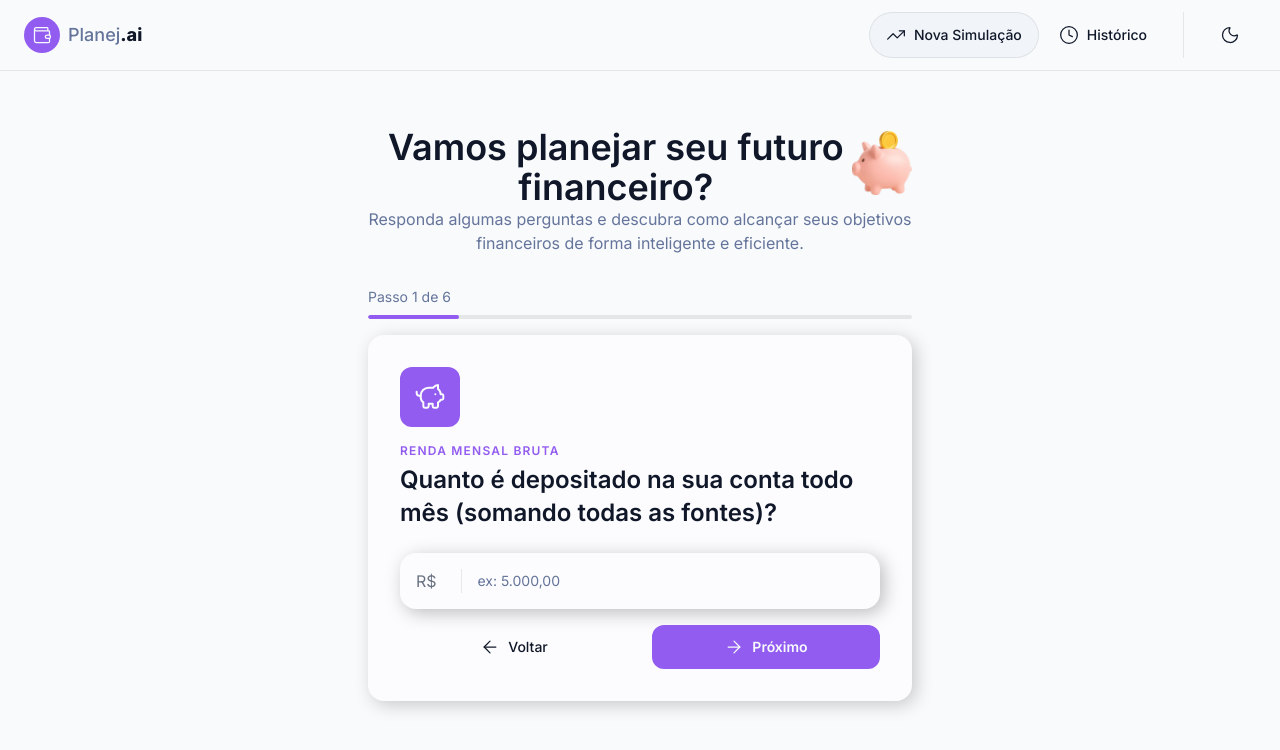
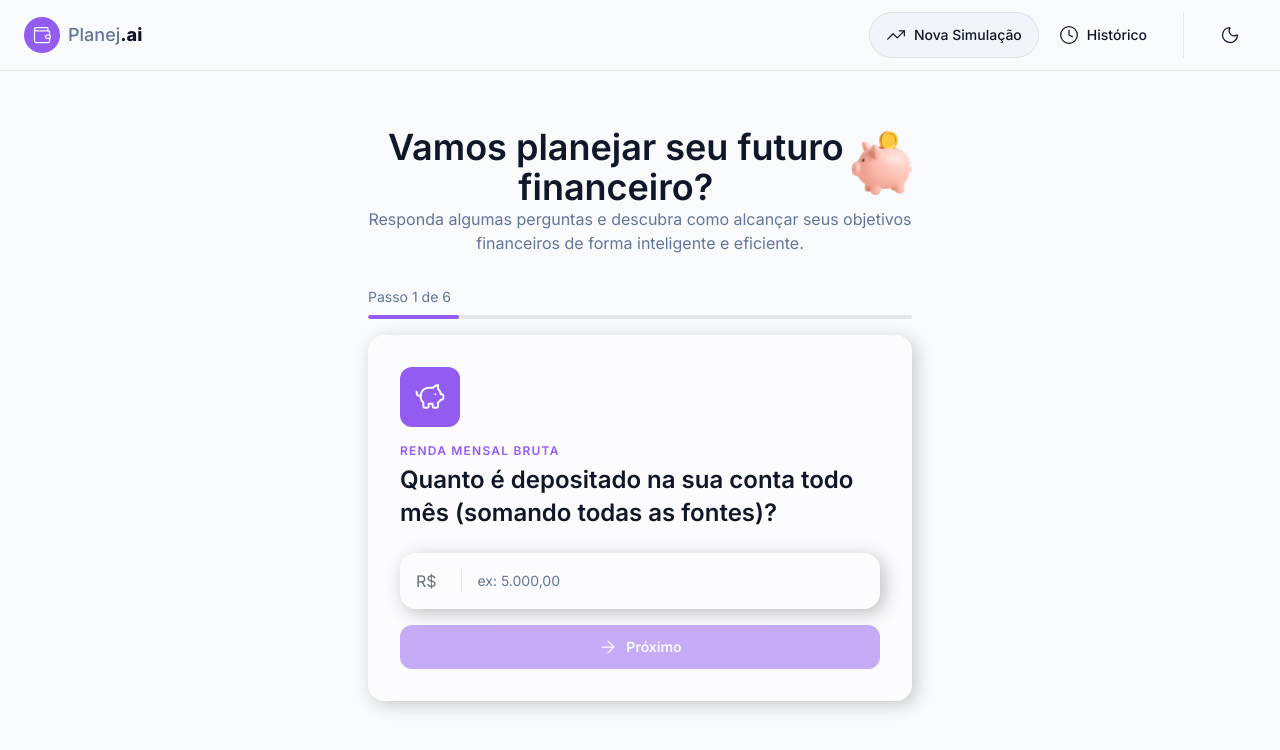
Before and after one commit to tjbarbosadev/react-gen-ai, a React (Vite) app: page / in a window 1280 px wide. Shown: the top 750 px of the page. Built offline with nearby package versions, Linux system fonts and the light colour scheme.

Commit message:
feat: navigation cards

```diff
--- a/src/components/features/Simulation/Form.tsx
+++ b/src/components/features/Simulation/Form.tsx
@@ -1,15 +1,38 @@
+import { useState } from 'react';
+
 import { simulationFormSteps } from '@/data/simulation';
 
 import FormStep from './FormStep';
 import StepProgress from './Progress';
 
 export default function SimulationForm() {
-  const currentStep = simulationFormSteps[0];
+  const [currentStepIndex, setCurrentStepIndex] = useState(0);
+  const totalSteps = simulationFormSteps.length;
+  const currentStep = simulationFormSteps[currentStepIndex];
+
+  const handleNextStep = () => {
+    if (currentStepIndex >= totalSteps - 1) return;
+    setCurrentStepIndex((prevIndex) => prevIndex + 1);
+  };
+
+  const handlePreviousStep = () => {
+    if (currentStepIndex === 0) return;
+    setCurrentStepIndex((prevIndex) => prevIndex - 1);
+  };
 
   return (
     <>
-      <StepProgress currentStep={1} totalSteps={6} />
-      <FormStep key={currentStep.id} {...currentStep} />
+      <StepProgress
+        currentStep={currentStepIndex + 1}
+        totalSteps={totalSteps}
+      />
+      <FormStep
+        key={currentStep.id}
+        {...currentStep}
+        onPreviousStep={handlePreviousStep}
+        onNextStep={handleNextStep}
+        hidePreviousButton={currentStepIndex === 0}
+      />
     </>
   );
 }
--- a/src/components/features/Simulation/FormStep.tsx
+++ b/src/components/features/Simulation/FormStep.tsx
@@ -1,4 +1,5 @@
 import { ArrowLeft, ArrowRight, type LucideIcon } from 'lucide-react';
+import { type SyntheticEvent, useState } from 'react';
 
 import Button from '@/components/shared/Button';
 import { Input, type InputProps } from '@/components/shared/Input';
@@ -15,13 +16,30 @@
   };
 }
 
+export interface ActionsButtonsProps {
+  onNextStep: () => void;
+  onPreviousStep: () => void;
+  hidePreviousButton?: boolean;
+}
+
 export default function FormStep({
   icon: Icon,
   title,
   question,
   inputProps,
   submitButtonProps,
-}: FormsStepProps) {
+  onNextStep,
+  onPreviousStep,
+  hidePreviousButton = false,
+}: FormsStepProps & ActionsButtonsProps) {
+  const [inputaValue, setInputValue] = useState('');
+
+  const handleSubmit = (e: SyntheticEvent<HTMLFormElement>) => {
+    e.preventDefault();
+    if (!inputaValue) return;
+    onNextStep();
+  };
+
   return (
     <div className="rounded-2xl bg-card p-6 shadow-[4px_4px_18px_0px_rgba(0,0,0,0.2)] sm:p-8">
       <div className="mb-4 flex h-15 w-15 items-center justify-center rounded-xl bg-primary">
@@ -33,22 +51,31 @@
       <h3 className="mb-6 text-xl leading-snug font-semibold text-foreground sm:text-2xl">
         {question}
       </h3>
-      <form className="flex flex-col gap-4">
-        <Input {...inputProps} />
+      <form onSubmit={handleSubmit} className="flex flex-col gap-4">
+        <Input
+          {...inputProps}
+          value={inputaValue}
+          onChange={(e) => setInputValue(e.target.value)}
+        />
         <div className="flex flex-col gap-3 sm:flex-row sm:gap-6">
+          {!hidePreviousButton && (
             <Button
               type="button"
               variant="ghost"
               icon={ArrowLeft}
               className="order-2 flex-1 justify-center rounded-xl py-3 sm:order-1"
+              onClick={onPreviousStep}
+              hidden={hidePreviousButton}
             >
               Voltar
             </Button>
+          )}
           <Button
             type="submit"
             variant="primary"
             icon={!submitButtonProps ? ArrowRight : undefined}
             className="order-1 flex-1 sm:order-1"
+            disabled={!inputaValue}
           >
             {submitButtonProps?.label || 'Próximo'}
             {submitButtonProps?.emojiIcon}
```
Lines whose indentation alone changed are shown as unchanged.
